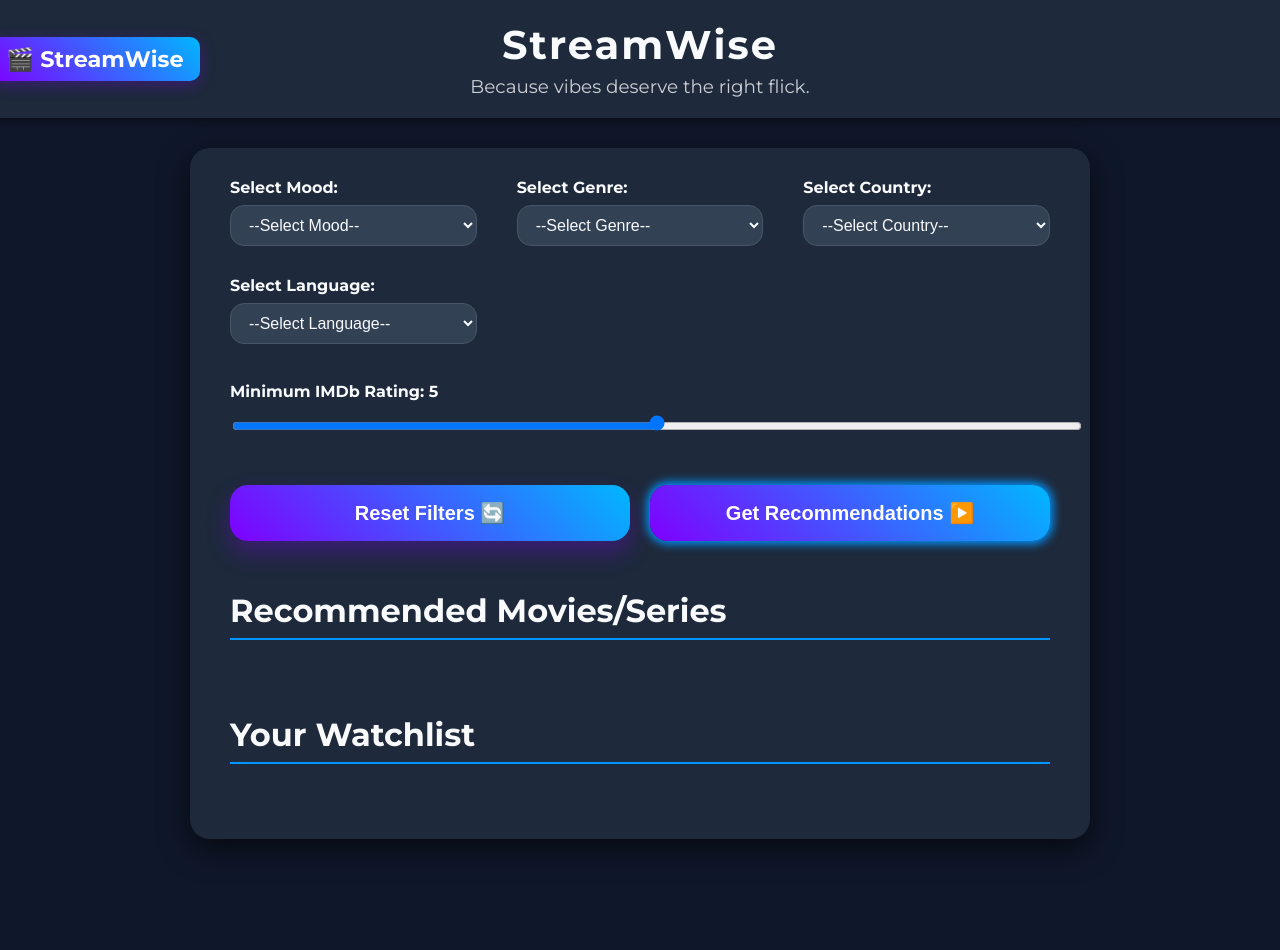
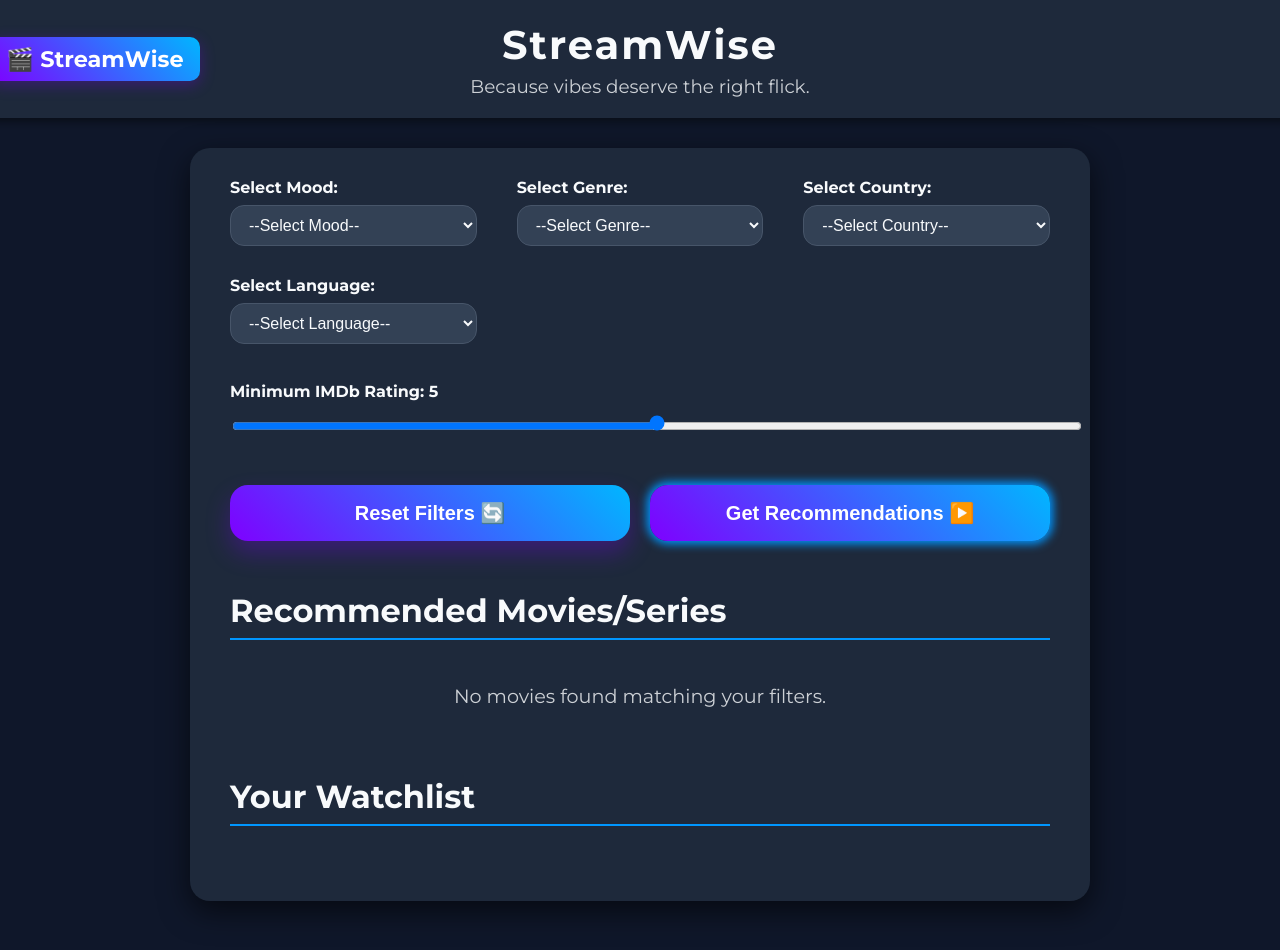
Before and after one commit to prajwaldashore07/StreamWise, a website: page index.html in a window 1280 px wide. Both pictures are taken after a click on the button "Get Recommendations ▶️". Shown: the top 950 px of the page. Before the commit the page ends 899 px from the top, so only its background shows below. Drawn offline with Linux system fonts and the light colour scheme; no server answers.

Commit message:
Update index.html
popup update-for not found

```diff
--- a/index.html
+++ b/index.html
@@ -521,10 +521,12 @@
 
     const filtered = mood ? allMovies.filter(movie => movie.mood === mood) : allMovies;
 
-    if (filtered.length === 0) {
-      alert('No movies found matching your filters and mood. Please try different filters.');
-      return;
-    }
+   if (filtered.length === 0) {
+  const container = document.getElementById('recommendationList');
+  container.innerHTML = `<p style="grid-column: 1 / -1; text-align: center; font-size: 1.2rem; opacity: 0.8;">No movies found matching your filters.</p>`;
+  return;
+}
+
 
     displayRecommendations(filtered);
   }
```
